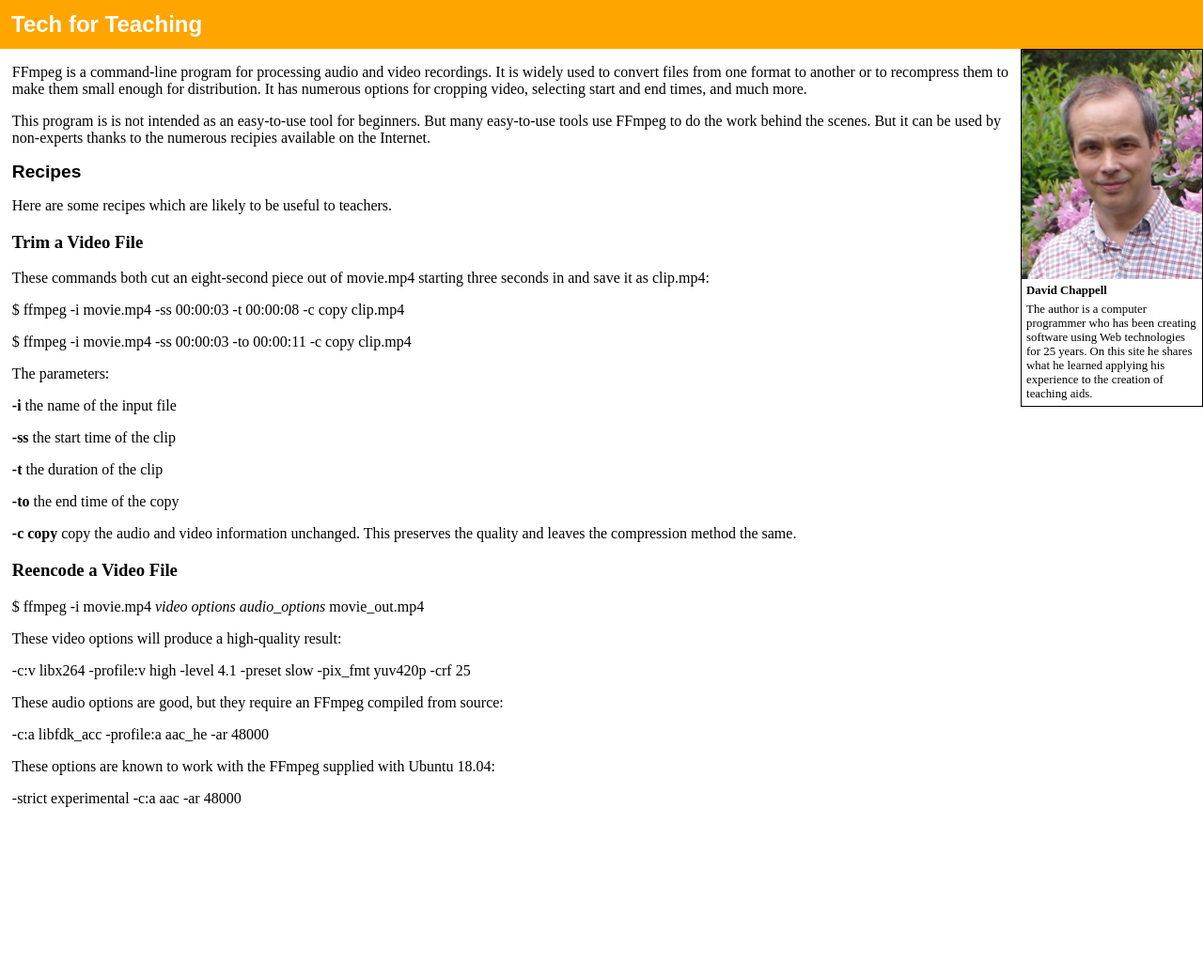
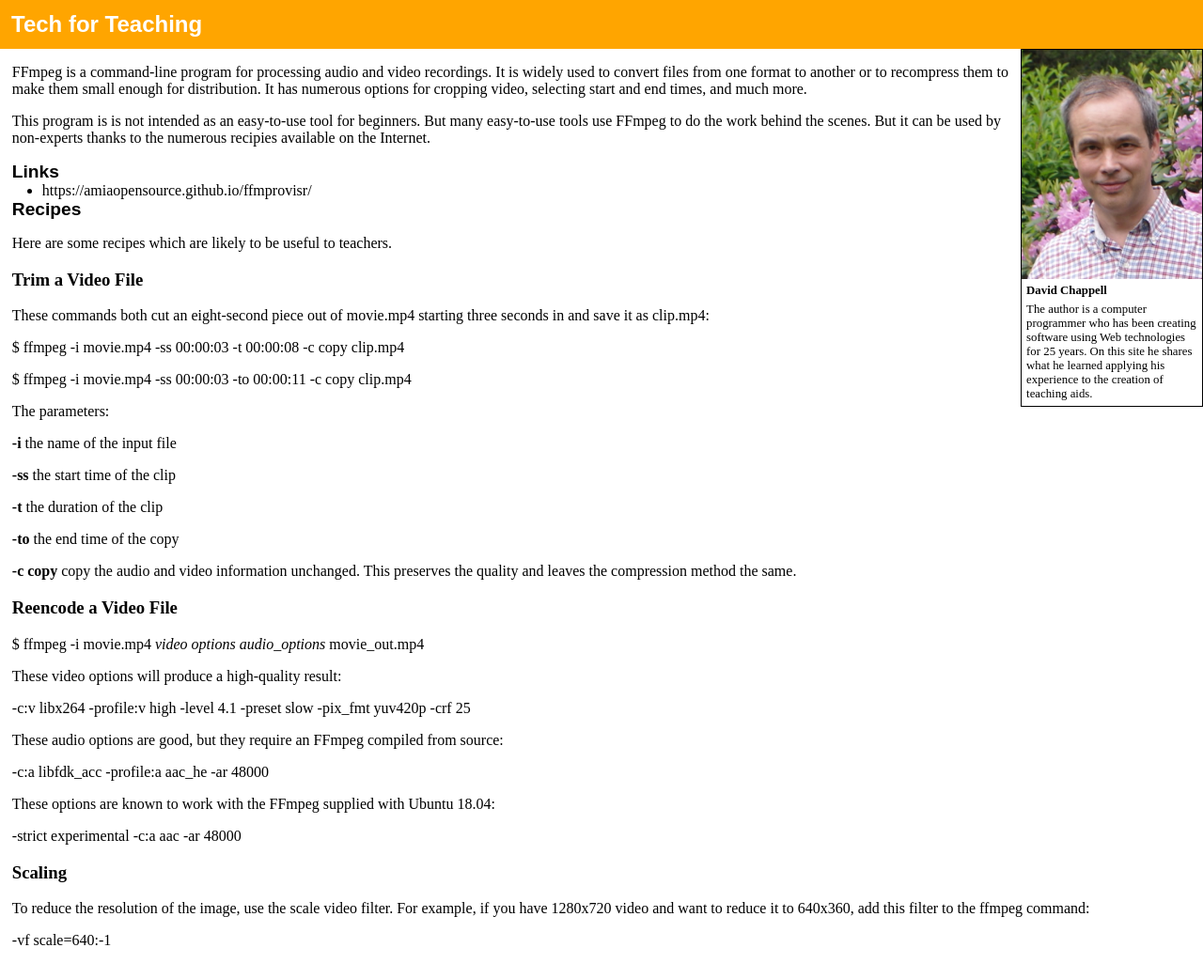
Before and after one commit to david672orford/tech-for-teaching, a Jekyll site: the page built from software/ffmpeg/index.md, in a window 1280 px wide. Shown: the whole page at 94% size. Built offline with Jekyll 4.4.1, drawn with Linux system fonts in a browser that asks for light colours; our own code applies the rules of GitHub Pages for plain Markdown files; before the commit the page ends 900 px from its top, so only the background shows below that.

Commit message:
added scaling

```diff
--- a/software/ffmpeg/index.md
+++ b/software/ffmpeg/index.md
@@ -7,6 +7,10 @@ This program is is not intended as an easy-to-use tool for beginners. But
 many easy-to-use tools use FFmpeg to do the work behind the scenes. But it
 can be used by non-experts thanks to the numerous recipies available on the
 Internet.
+
+## Links
+
+* https://amiaopensource.github.io/ffmprovisr/
 
 ## Recipes
 
@@ -49,3 +53,11 @@ These audio options are good, but they require an FFmpeg compiled from source:
 These options are known to work with the FFmpeg supplied with Ubuntu 18.04:
 
    -strict experimental -c:a aac -ar 48000
+
+### Scaling
+
+To reduce the resolution of the image, use the scale video filter. For example,
+if you have 1280x720 video and want to reduce it to 640x360, add this
+filter to the ffmpeg command:
+
+   -vf scale=640:-1
```
Also changed, not shown: software/index.md (+3 -2 lines).
